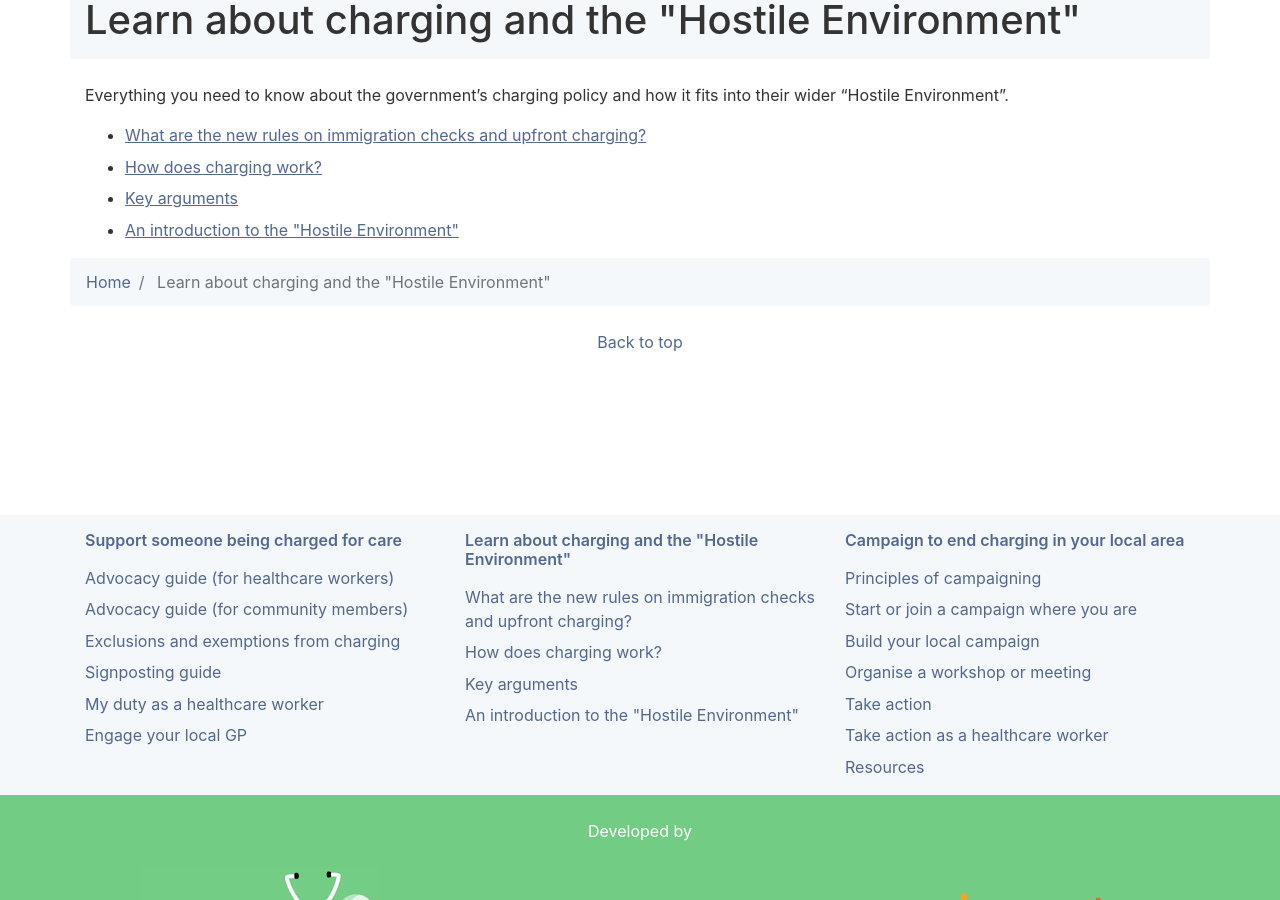
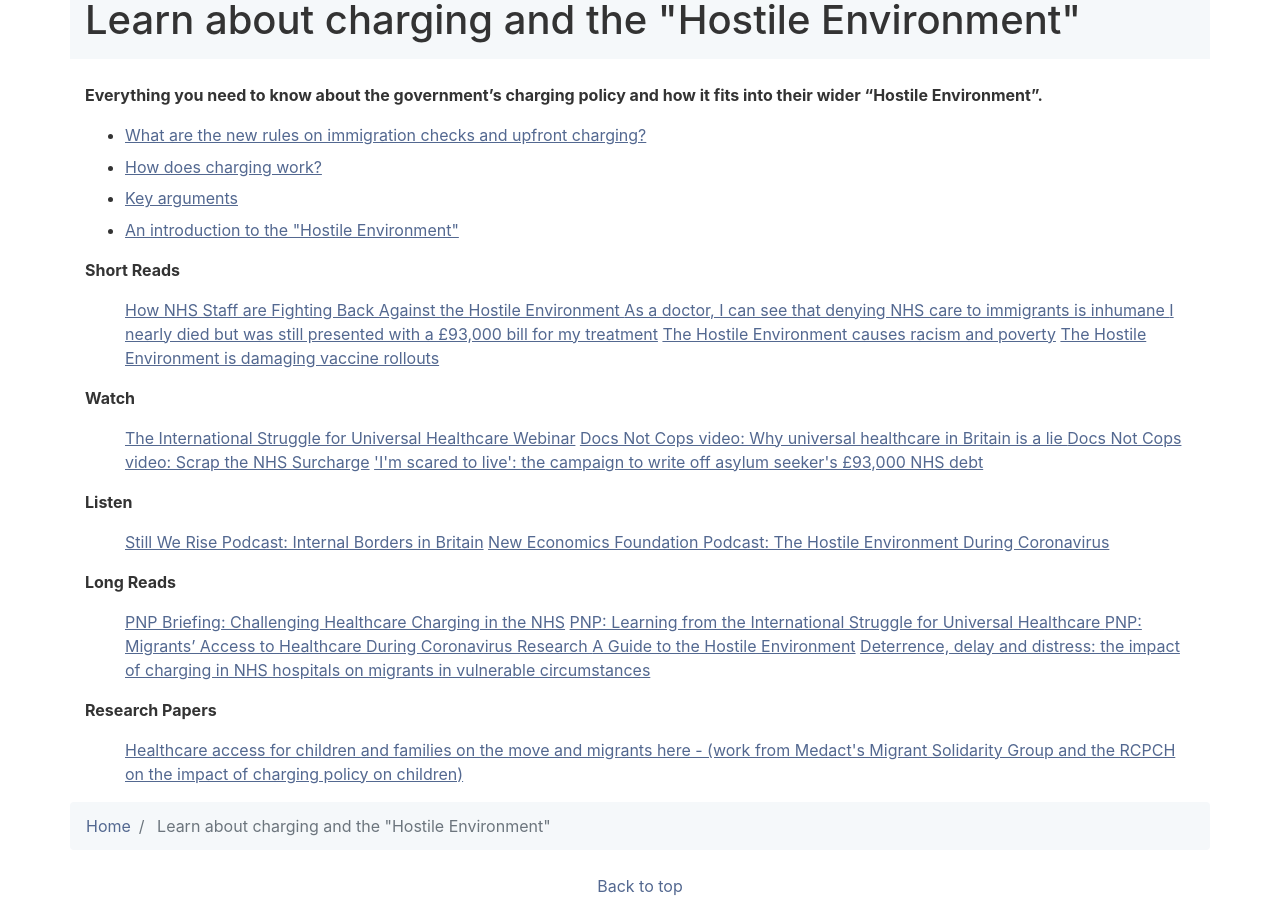
Before and after one commit to patientsnotpassports/patientsnotpassports.github.io, a Jekyll site: the page built from learn/index.md, in a window 1280 px wide and 900 px high, scrolled down 305 px. Built offline with Jekyll 4.4.1, drawn with Linux system fonts in a browser that asks for light colours.

Commit message:
Update index.md

```diff
--- a/learn/index.md
+++ b/learn/index.md
@@ -3,11 +3,47 @@ title: Learn about charging and the "Hostile Environment"
 layout: page
 ---
 
-Everything you need to know about the government's charging policy and how it fits into their wider "Hostile Environment".
-
+<B>Everything you need to know about the government's charging policy and how it fits into their wider "Hostile Environment".</B>
 <ul>
   {% assign pages = site.pages | where: "dir", "/learn/" | where_exp: "item", "item.name != 'index.md'" | sort: "ordinal" %}
   {% for p in pages %}
     <li><a href="{{ p.url }}">{{ p.title }}</a></li>
   {% endfor %}
 </ul>
+
+<b>Short Reads</b>
+<ul>
+<a href="https://www.opendemocracy.net/en/ournhs/how-nhs-staff-are-fighting-back-against-the-hostile-environment/">How NHS Staff are Fighting Back Against the Hostile Environment </a>
+<a href="https://www.theguardian.com/commentisfree/2018/mar/12/doctor-nhs-care-government-albert-thompson">As a doctor, I can see that denying NHS care to immigrants is inhumane </a>
+<a href="https://metro.co.uk/2019/12/09/i-nearly-died-but-was-still-presented-with-a-93000-bill-for-my-treatment-11233713/">I nearly died but was still presented with a £93,000 bill for my treatment</a>
+<a href="https://www.theguardian.com/uk-news/2020/sep/03/hostile-environment-has-fostered-racism-and-caused-poverty-report-finds">The Hostile Environment causes racism and poverty</a>
+<a href="https://www.huckmag.com/perspectives/the-hostile-environment-is-damaging-vaccine-rollouts/">The Hostile Environment is damaging vaccine rollouts</a>
+  </ul>
+
+<B>Watch</B>
+<ul>
+<a href="https://neweconomics.org/2020/10/the-international-struggle-for-universal-healthcare">The International Struggle for Universal Healthcare Webinar</a>
+<a href="https://twitter.com/DocsNotCops/status/1319582677633302529?s=20">Docs Not Cops video: Why universal healthcare in Britain is a lie </a>
+<a href="https://www.facebook.com/watch/?v=237166957729674">Docs Not Cops video: Scrap the NHS Surcharge</a>
+<a href="https://www.itv.com/news/calendar/2021-10-01/im-scared-to-live-campaign-to-write-off-asylum-seekers-93000-nhs-debt">'I'm scared to live': the campaign to write off asylum seeker's £93,000 NHS debt</a>
+  </ul>
+
+<B>Listen</B>
+<ul>
+<a href="https://podcasts.apple.com/gb/podcast/episode-8-internal-borders-in-britain/id1521448166?i=1000516917097">  Still We Rise Podcast: Internal Borders in Britain</a>
+<a href="https://neweconomics.org/2020/07/weekly-economics-podcast-the-hostile-environment-during-coronavirus">New Economics Foundation Podcast: The Hostile Environment During Coronavirus</a>
+  </ul>
+
+<B>Long Reads</B>
+<ul>
+<a href="https://www.medact.org/2019/resources/briefings/patients-not-passports/">  PNP Briefing: Challenging Healthcare Charging in the NHS</a>
+<a href="https://neweconomics.org/2020/10/patients-not-passports">PNP: Learning from the International Struggle for Universal Healthcare </a>
+<a href="https://www.migrantsorganise.org/?p=29054">PNP: Migrants’ Access to Healthcare During Coronavirus Research </a>
+<a href="https://www.libertyhumanrights.org.uk/wp-content/uploads/2020/02/Hostile-Environment-Guide-%E2%80%93-update-May-2019_0.pdf">A Guide to the Hostile Environment</a>
+<a href="https://www.doctorsoftheworld.org.uk/wp-content/uploads/import-from-old-site/files/Research_brief_KCL_upfront_charging_research_2310.pdf">Deterrence, delay and distress: the impact of charging in NHS hospitals on migrants in vulnerable circumstances</a>
+  </ul>
+
+<b>Research Papers </B>
+<ul>
+<a href="">  Healthcare access for children and families on the move and migrants here - (work from Medact's Migrant Solidarity Group and the RCPCH on the impact of charging policy on children)</a>
+  </ul>
```
